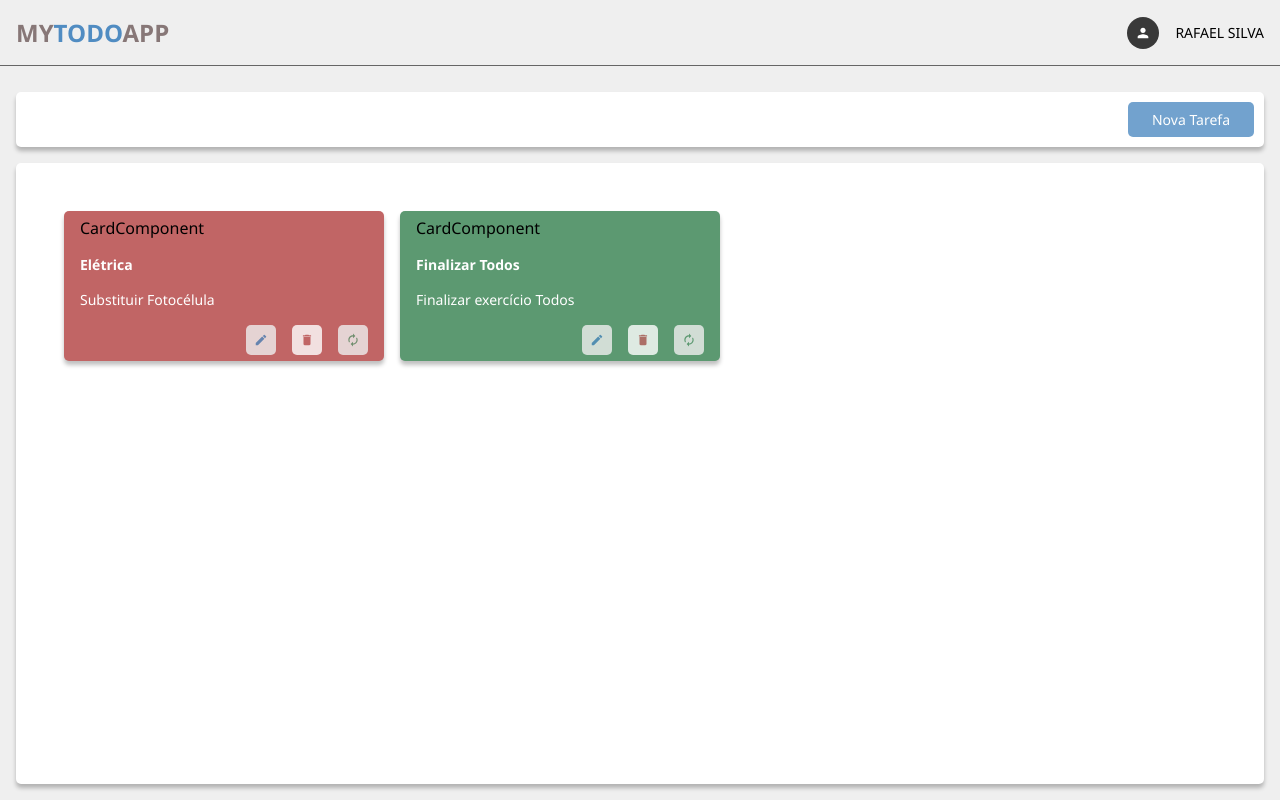
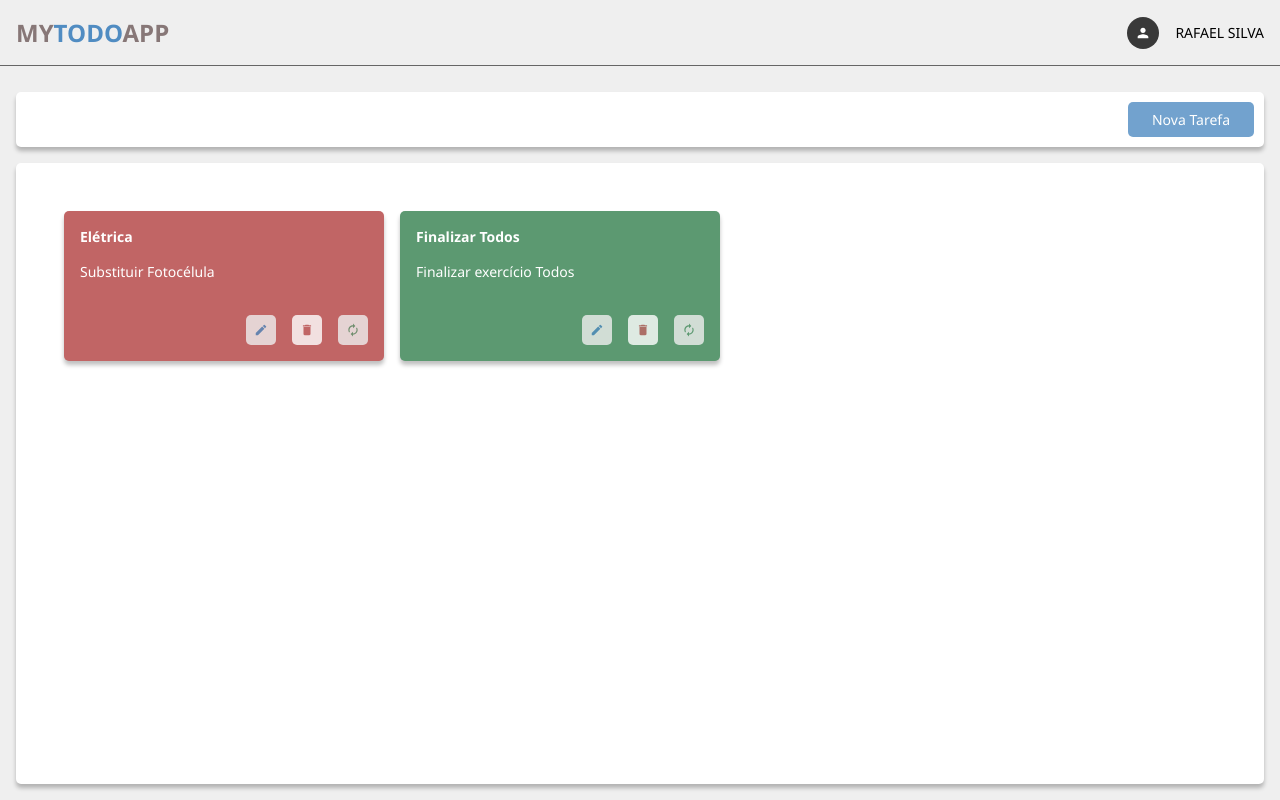
Before and after one commit to rsilvagit/my-todo-list, a React (Vite) app: page / in a window 1280 px wide. Built offline with nearby package versions, Linux system fonts and the light colour scheme; data requests are answered from the project's data file.

Commit message:
finalizando proj

```diff
--- a/src/components/card/CardComponent.jsx
+++ b/src/components/card/CardComponent.jsx
@@ -57,7 +57,7 @@ export const CardComponent = ({ todo }) => {
     };
 
     return (
-        <Styled.CardContainer $status={status}>CardComponent
+        <Styled.CardContainer $status={status}>
             <Styled.Title>{title}</Styled.Title>
             <Styled.Description>{description}</Styled.Description>
             <Styled.ActionsContainer>
--- a/src/components/form/FormComponent.jsx
+++ b/src/components/form/FormComponent.jsx
@@ -26,6 +26,8 @@ export const FormComponent = ({ todo }) => {
         navigate('/');
 
     }
+
+
     useEffect(() => {
         if (todo) {
             setValue('title', todo.title);
```
